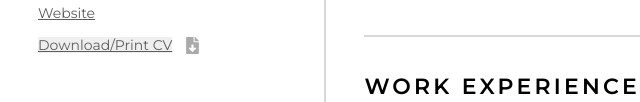
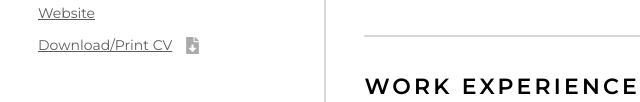
Before and after one commit to NerianMin/nerianbortein.com, a website: page index.html in a window 1280 px wide. Shown: the part 698-800 px from the top of the page, 190-830 px from the left. Drawn offline with nearby package versions, Linux system fonts and the light colour scheme; files that its build step writes are made by us from their sources.

Commit message:
fix: remove default background on download cv button

```diff
--- a/scss/blocks/_info-section.scss
+++ b/scss/blocks/_info-section.scss
@@ -83,6 +83,7 @@
     font-size: .875rem;
     line-height: 1rem;
     color: var(--x-light-text-color);
+    background: unset;
     cursor: pointer;
   }
 
```
